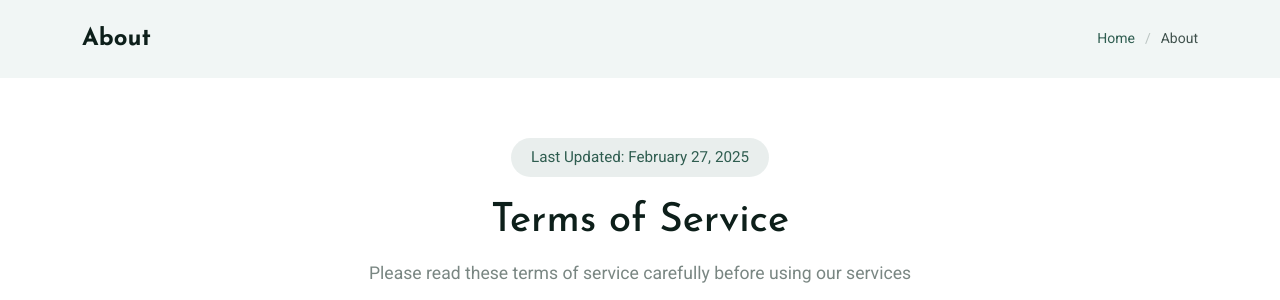
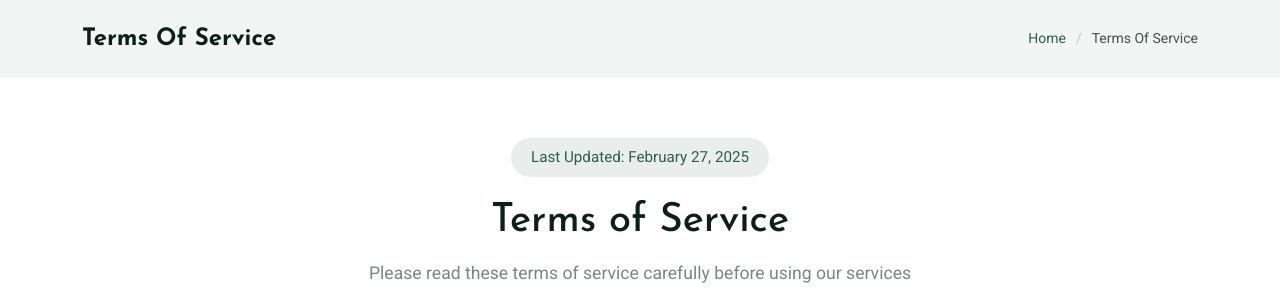
Before and after one commit to Rasool0786/Grandoria-Hotel, a Django app: page /terms_of_service/ in a window 1280 px wide. Shown: the part 119-419 px from the top of the page. Run offline with Django 4.2, Linux system fonts and the light colour scheme; some libraries are stand-ins or nearby versions.

Commit message:
add privacy and terms templates

```diff
--- a/core/templates/core/privacy_policy.html
+++ b/core/templates/core/privacy_policy.html
@@ -6,7 +6,7 @@ Privacy Policy
 
 {% block content %}
 <!-- Page Title -->
-{% include 'page_title.html' with page_name='About' %}
+{% include 'page_title.html' with page_name='Privacy Policy' %}
 <!-- End Page Title -->
 
 <!-- Privacy Section -->
--- a/core/templates/core/terms_of_service.html
+++ b/core/templates/core/terms_of_service.html
@@ -6,7 +6,7 @@ Terms Of Service
 
 {% block content %}
 <!-- Page Title -->
-{% include "page_title.html" with page_name="About" %}
+{% include "page_title.html" with page_name="Terms Of Service" %}
 <!-- End Page Title -->
 
 <!-- Terms Of Service Section -->
```
